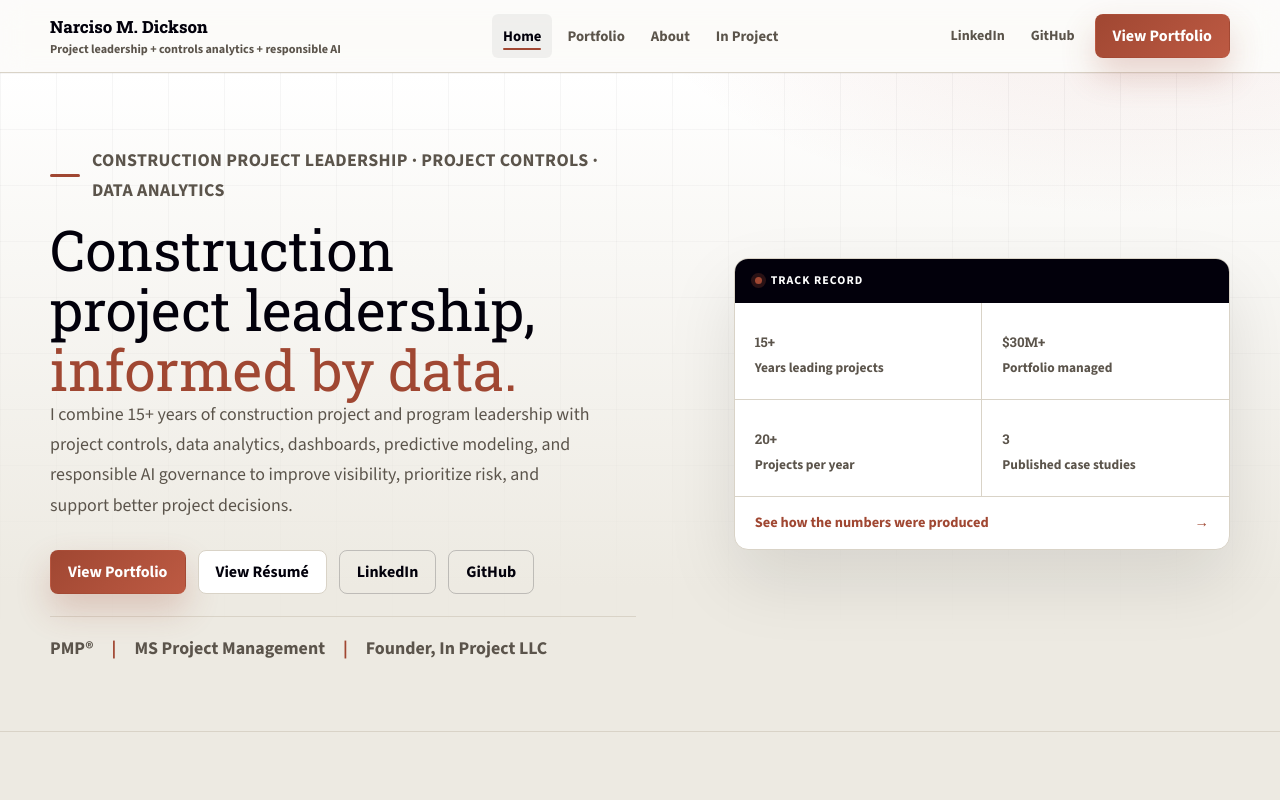
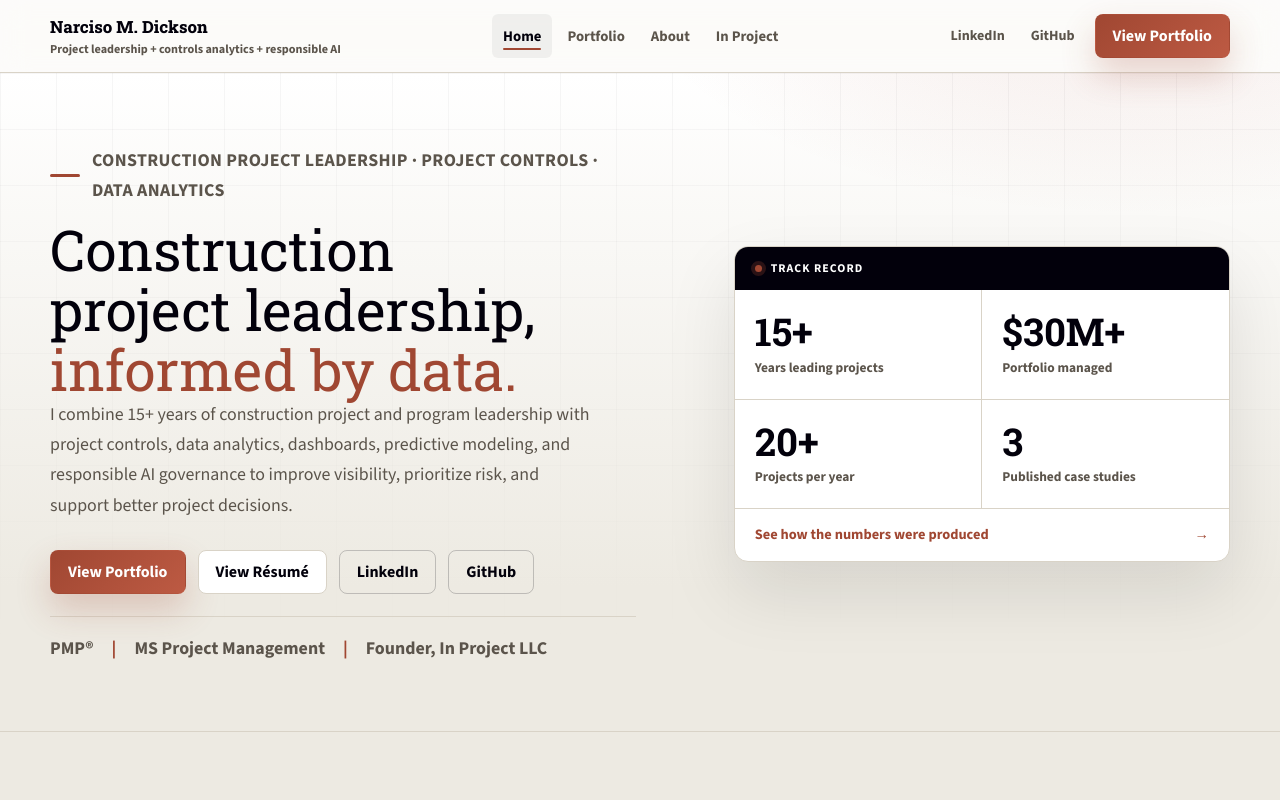
Before and after one commit to ND3404/narciso-dickson-portfolio, a Next.js app: page / in a window 1280 px wide. Shown: the top 800 px of the page. Built offline with nearby package versions, Linux system fonts and the light colour scheme.

Commit message:
Scope the hero stat label rule to direct children
CountUp renders its number inside two spans within the <strong>, so an
unscoped '.hero-stat span' also matched those and dropped the figure from
38px to the 13px label size - the whole point of the panel, rendered small.

```diff
--- a/src/app/globals.css
+++ b/src/app/globals.css
@@ -608,7 +608,9 @@ main:focus { outline: none; }
   line-height: 1;
 }
 
-.hero-stat span {
+/* Direct child only. CountUp renders its own spans inside the <strong>, and an
+   unscoped `.hero-stat span` shrank the figure to label size. */
+.hero-stat > span {
   display: block;
   margin-top: 8px;
   color: var(--muted);
```
